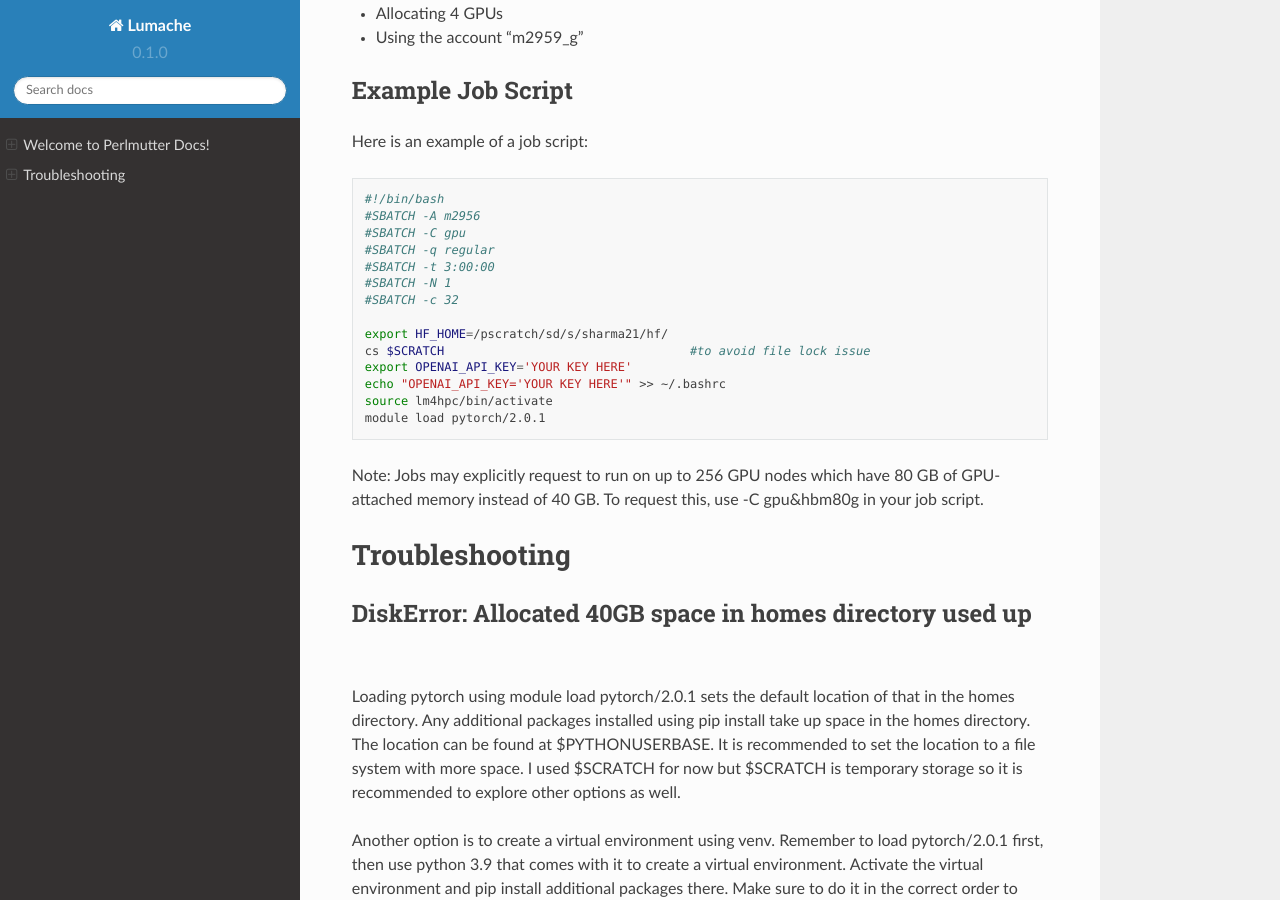
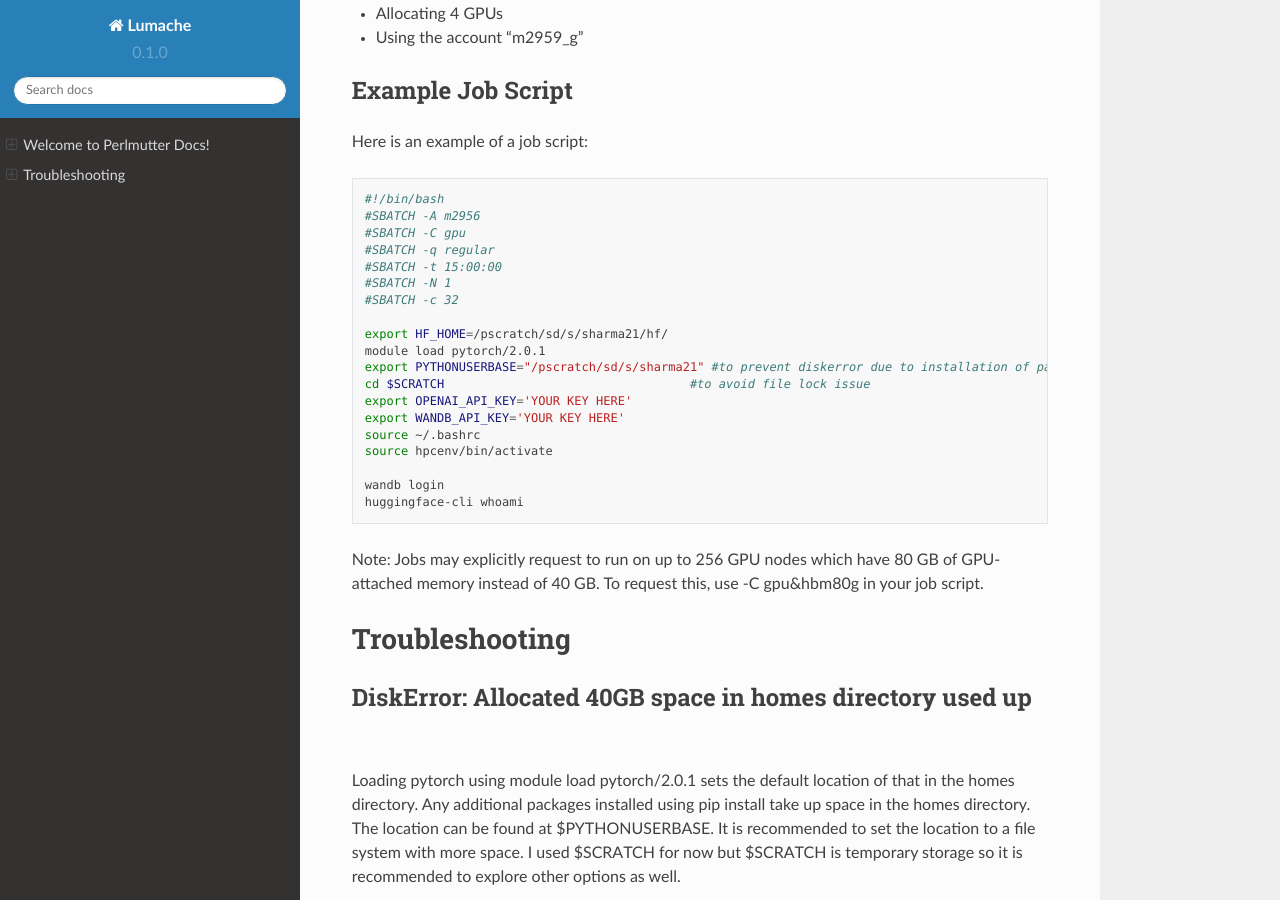
Before and after one commit to HPC-FAIR/Perlmutter-docs, a Sphinx documentation site: the page built from docs/source/index.rst, in a window 1280 px wide and 900 px high, scrolled down 1959 px. Built offline with Sphinx 7.4.7 and the Read the Docs theme 2.0.0, drawn with Linux system fonts in a browser that asks for light colours.

Commit message:
updated diskerror issue

```diff
--- a/docs/source/index.rst
+++ b/docs/source/index.rst
@@ -103,16 +103,22 @@ Here is an example of a job script:
    #SBATCH -A m2956
    #SBATCH -C gpu
    #SBATCH -q regular
-   #SBATCH -t 3:00:00
+   #SBATCH -t 15:00:00
    #SBATCH -N 1
    #SBATCH -c 32
 
    export HF_HOME=/pscratch/sd/s/sharma21/hf/
-   cs $SCRATCH                                  #to avoid file lock issue
+   module load pytorch/2.0.1
+   export PYTHONUSERBASE="/pscratch/sd/s/sharma21" #to prevent diskerror due to installation of packages
+   cd $SCRATCH                                  #to avoid file lock issue
    export OPENAI_API_KEY='YOUR KEY HERE'
-   echo "OPENAI_API_KEY='YOUR KEY HERE'" >> ~/.bashrc
-   source lm4hpc/bin/activate
-   module load pytorch/2.0.1
+   export WANDB_API_KEY='YOUR KEY HERE'
+   source ~/.bashrc
+   source hpcenv/bin/activate
+
+   wandb login
+   huggingface-cli whoami
+
 
 Note: Jobs may explicitly request to run on up to 256 GPU nodes which have 80 GB of GPU-attached memory instead of 40 GB. To request this, use -C gpu&hbm80g in your job script.
 
```
